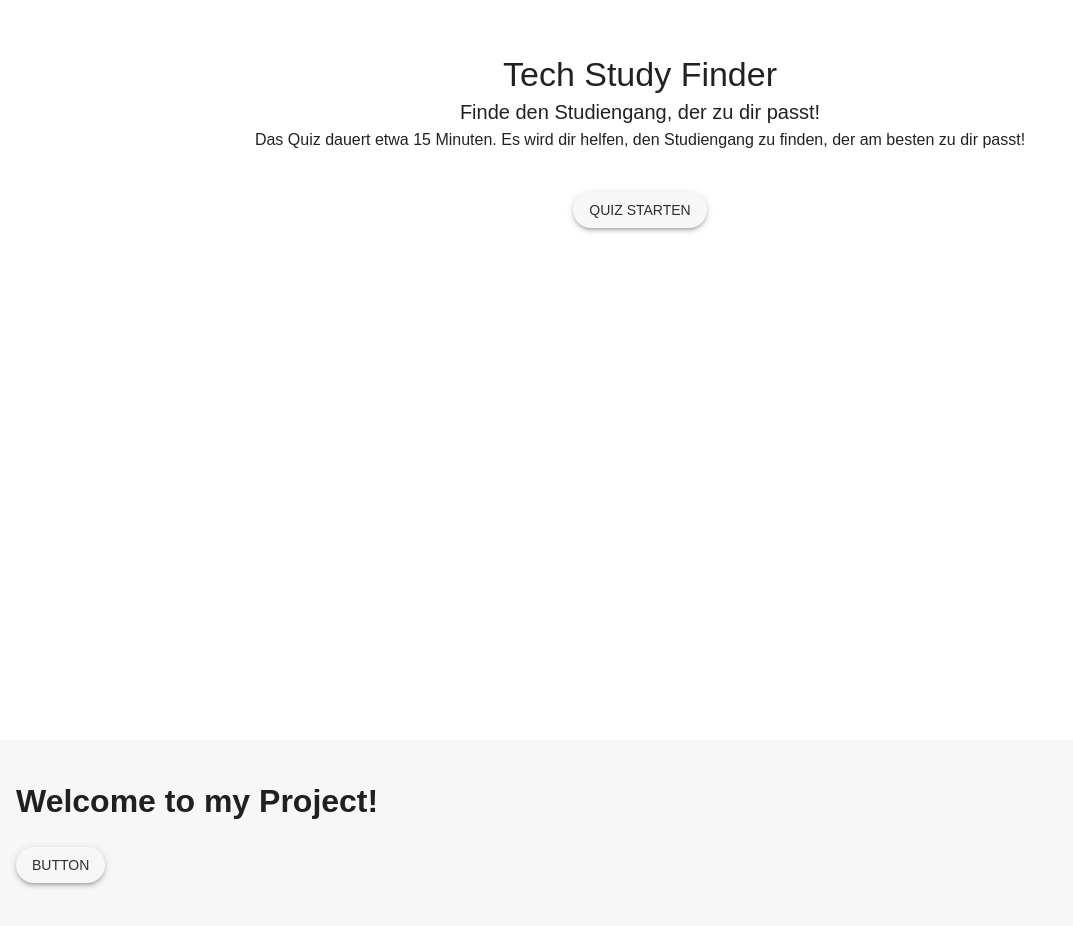
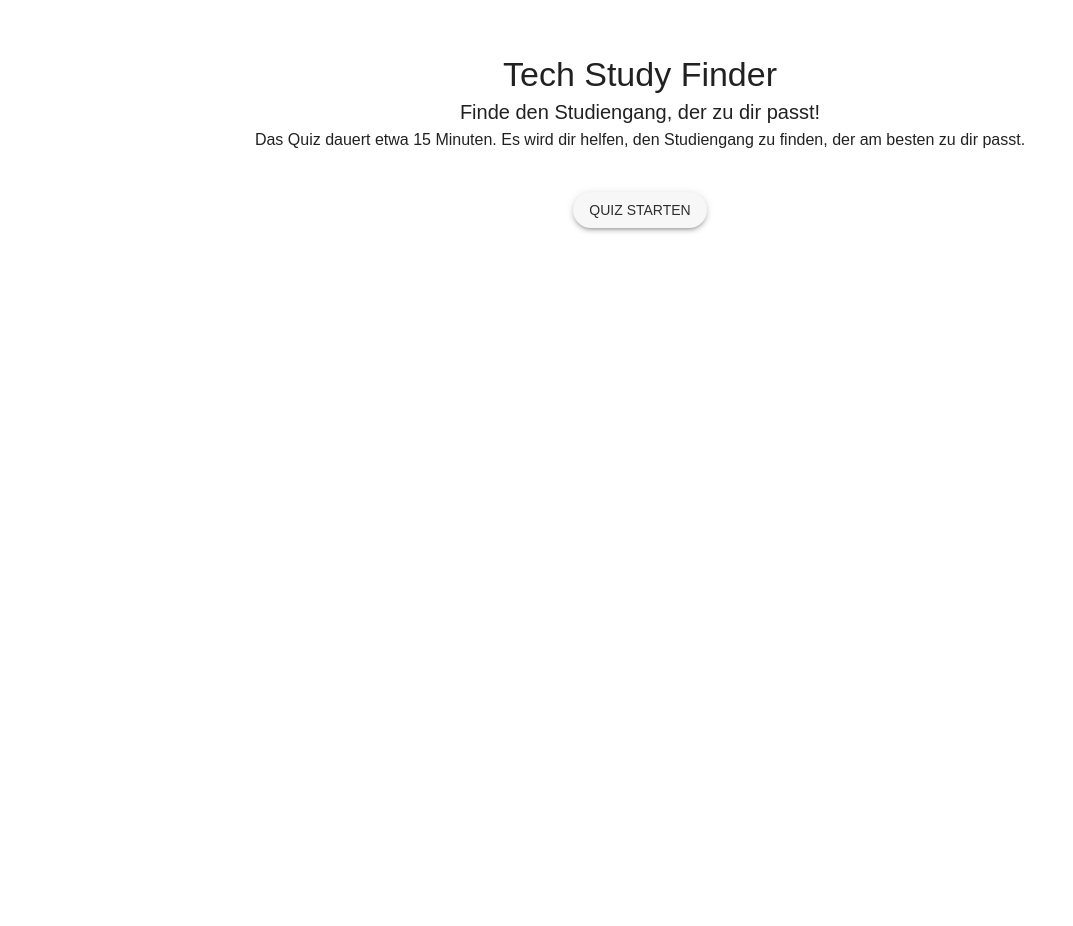
Before and after one commit to noadjamila/TechStudyFinder, a React (Create React App) app in the folder client/: page / in a window 1280 px wide. Shown: the part 160-1086 px from the top of the page, without its empty margins (0-1073 px from the left). After the commit the page ends 900 px from the top, so only its background shows below. Built offline with nearby package versions, Linux system fonts and the light colour scheme.

Commit message:
Adjust text and menu items

```diff
--- a/client/src/App.tsx
+++ b/client/src/App.tsx
@@ -1,6 +1,5 @@
-import { ThemeProvider, CssBaseline, Box } from "@mui/material";
+import { ThemeProvider, CssBaseline } from "@mui/material";
 import theme from "./theme/theme";
-import Button from "./components/buttons/Button";
 import Homescreen from "./pages/Homescreen";
 
 export default function App() {
@@ -11,16 +10,6 @@ export default function App() {
       <div>
         <Homescreen /> {/* Display the Home Screen component here */}
       </div>
-      <Box
-        sx={(theme) => ({
-          backgroundColor: theme.palette.grey[100],
-          minHeight: "100vh",
-          p: 2,
-        })}
-      >
-        <h1>Welcome to my Project!</h1>
-        <Button />
-      </Box>
     </ThemeProvider>
   );
 }
--- a/client/src/components/LogoMenu/LogoMenu.tsx
+++ b/client/src/components/LogoMenu/LogoMenu.tsx
@@ -48,8 +48,8 @@ const LogoMenu: React.FC = () => {
         </IconButton>
 
         <Menu anchorEl={anchorEl} open={open} onClose={handleMenuClose}>
+          <MenuItem onClick={handleMenuClose}>Einloggen</MenuItem>
           <MenuItem onClick={handleMenuClose}>Impressum</MenuItem>
-          <MenuItem onClick={handleMenuClose}>Einloggen</MenuItem>
         </Menu>
       </Toolbar>
     </AppBar>
--- a/client/src/pages/Homescreen.tsx
+++ b/client/src/pages/Homescreen.tsx
@@ -27,7 +27,7 @@ const Homescreen: React.FC = () => {
         <div className="info-text">
           <Typography variant="body1">
             Das Quiz dauert etwa 15 Minuten. Es wird dir helfen, den Studiengang
-            zu finden, der am besten zu dir passt!
+            zu finden, der am besten zu dir passt.
           </Typography>
         </div>
 
```
Also changed, not shown: 1 other file (tests, documents, lock files or other folders).
